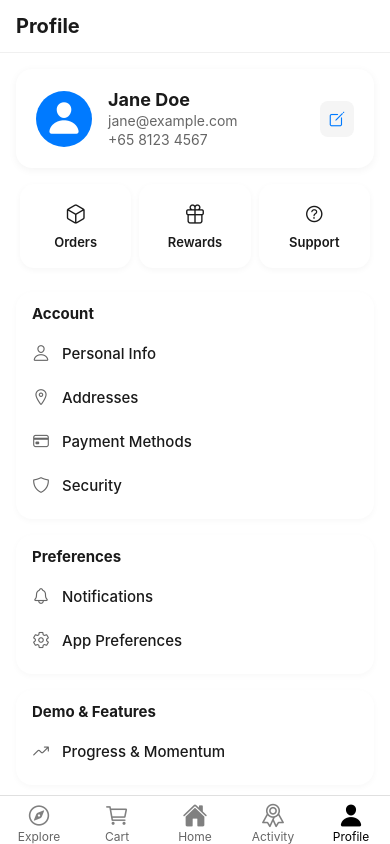
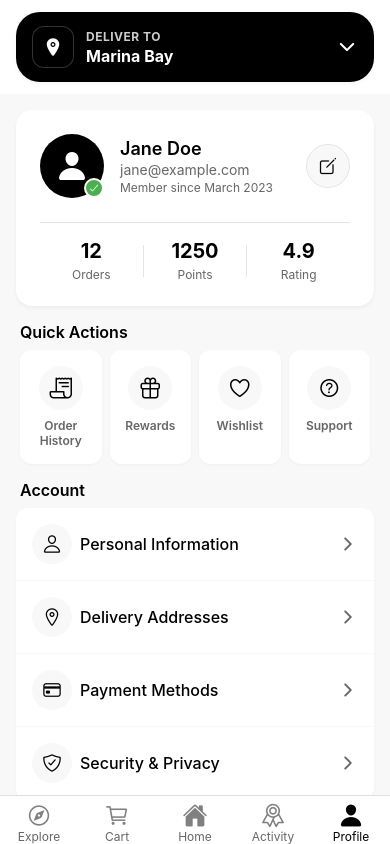
Before and after one commit to mikaelchan95/easiapp_1.0, a React Native app: screen /Profile in a window 390 px wide. Built offline with nearby package versions, Linux system fonts and the light colour scheme.

Commit message:
Refactor ProfileScreen with enhanced UI, improved navigation, and better user experience
Co-authored-by: mikaelchan95 <mikaelchan95@gmail.com>

```diff
--- a/app/components/Profile/ProfileScreen.tsx
+++ b/app/components/Profile/ProfileScreen.tsx
@@ -1,277 +1,570 @@
-import React from 'react';
-import { View, Text, StyleSheet, TouchableOpacity, ScrollView, SafeAreaView } from 'react-native';
+import React, { useContext } from 'react';
+import {
+  View,
+  Text,
+  StyleSheet,
+  TouchableOpacity,
+  ScrollView,
+  SafeAreaView,
+  Pressable,
+  Alert
+} from 'react-native';
 import { Ionicons } from '@expo/vector-icons';
 import { useNavigation } from '@react-navigation/native';
+import { useSafeAreaInsets } from 'react-native-safe-area-context';
+import { COLORS, SHADOWS, SPACING, TYPOGRAPHY } from '../../utils/theme';
+import { AppContext } from '../../context/AppContext';
+import MobileHeader from '../Layout/MobileHeader';
 
-// Mock user data
+// Mock user data with more details
 const user = {
   name: 'Jane Doe',
   email: 'jane@example.com',
   phone: '+65 8123 4567',
+  memberSince: 'March 2023',
+  totalOrders: 12,
+  rewardPoints: 1250,
+  preferredStore: 'Marina Bay'
 };
 
 export default function ProfileScreen() {
   const navigation = useNavigation();
+  const insets = useSafeAreaInsets();
+  const { state } = useContext(AppContext);
+
+  const handleLogout = () => {
+    Alert.alert(
+      'Sign Out',
+      'Are you sure you want to sign out?',
+      [
+        { text: 'Cancel', style: 'cancel' },
+        { text: 'Sign Out', style: 'destructive', onPress: () => console.log('Logged out') }
+      ]
+    );
+  };
+
+  const handleFeaturePress = (feature: string) => {
+    console.log(`Pressed: ${feature}`);
+    // Navigation logic would go here
+  };
 
   return (
-    <SafeAreaView style={styles.container}>
-      <View style={styles.headerContainer}>
-        <Text style={styles.headerTitle}>Profile</Text>
-      </View>
+    <View style={styles.container}>
+      {/* Status Bar Background */}
+      <View style={[styles.statusBarBackground, { height: insets.top }]} />
+
+      {/* Header */}
+      <MobileHeader
+        title="Profile"
+        showBackButton={false}
+        showSearch={false}
+        showCartButton={false}
+      />
+
       <ScrollView
+        style={styles.scrollContainer}
         contentContainerStyle={styles.scrollContent}
         showsVerticalScrollIndicator={false}
-        style={styles.scrollContainer}
       >
-        {/* User Info Card */}
-        <View style={styles.userCard}>
-          <View style={styles.avatar}><Ionicons name="person" size={36} color="#fff" /></View>
-          <View style={{ flex: 1 }}>
+        {/* User Profile Card */}
+        <View style={styles.profileCard}>
+          <View style={styles.profileHeader}>
+            <View style={styles.avatarContainer}>
+              <View style={styles.avatar}>
+                <Ionicons name="person" size={32} color="#FFFFFF" />
+              </View>
+              <View style={styles.verifiedBadge}>
+                <Ionicons name="checkmark" size={12} color="#FFFFFF" />
+              </View>
+            </View>
+
+            <View style={styles.userInfo}>
               <Text style={styles.userName}>{user.name}</Text>
               <Text style={styles.userEmail}>{user.email}</Text>
-            <Text style={styles.userPhone}>{user.phone}</Text>
+              <Text style={styles.memberSince}>Member since {user.memberSince}</Text>
             </View>
-          <TouchableOpacity style={styles.editButton}>
-            <Ionicons name="create-outline" size={18} color="#007AFF" />
+
+            <TouchableOpacity
+              style={styles.editButton}
+              onPress={() => handleFeaturePress('Edit Profile')}
+              activeOpacity={0.7}
+            >
+              <Ionicons name="create-outline" size={20} color="#000000" />
             </TouchableOpacity>
           </View>
 
-        {/* Quick Actions Grid */}
-        <View style={styles.quickGrid}>
-          <TouchableOpacity style={styles.quickItem}>
-            <Ionicons name="cube-outline" size={22} color="#1a1a1a" />
-            <Text style={styles.quickLabel}>Orders</Text>
+          {/* User Stats */}
+          <View style={styles.statsContainer}>
+            <View style={styles.statItem}>
+              <Text style={styles.statNumber}>{user.totalOrders}</Text>
+              <Text style={styles.statLabel}>Orders</Text>
+            </View>
+            <View style={styles.statDivider} />
+            <View style={styles.statItem}>
+              <Text style={styles.statNumber}>{user.rewardPoints}</Text>
+              <Text style={styles.statLabel}>Points</Text>
+            </View>
+            <View style={styles.statDivider} />
+            <View style={styles.statItem}>
+              <Text style={styles.statNumber}>4.9</Text>
+              <Text style={styles.statLabel}>Rating</Text>
+            </View>
+          </View>
+        </View>
+
+        {/* Quick Actions */}
+        <View style={styles.section}>
+          <Text style={styles.sectionTitle}>Quick Actions</Text>
+          <View style={styles.quickActionsGrid}>
+            <TouchableOpacity
+              style={styles.quickActionItem}
+              onPress={() => handleFeaturePress('Order History')}
+              activeOpacity={0.7}
+            >
+              <View style={styles.quickActionIcon}>
+                <Ionicons name="receipt-outline" size={24} color="#000000" />
+              </View>
+              <Text style={styles.quickActionLabel}>Order History</Text>
             </TouchableOpacity>
-          <TouchableOpacity style={styles.quickItem}>
-            <Ionicons name="gift-outline" size={22} color="#1a1a1a" />
-            <Text style={styles.quickLabel}>Rewards</Text>
+
+            <TouchableOpacity
+              style={styles.quickActionItem}
+              onPress={() => navigation.navigate('Main', { screen: 'Rewards' })}
+              activeOpacity={0.7}
+            >
+              <View style={styles.quickActionIcon}>
+                <Ionicons name="gift-outline" size={24} color="#000000" />
+              </View>
+              <Text style={styles.quickActionLabel}>Rewards</Text>
             </TouchableOpacity>
-          <TouchableOpacity style={styles.quickItem}>
-            <Ionicons name="help-circle-outline" size={22} color="#1a1a1a" />
-            <Text style={styles.quickLabel}>Support</Text>
+
+            <TouchableOpacity
+              style={styles.quickActionItem}
+              onPress={() => handleFeaturePress('Wishlist')}
+              activeOpacity={0.7}
+            >
+              <View style={styles.quickActionIcon}>
+                <Ionicons name="heart-outline" size={24} color="#000000" />
+              </View>
+              <Text style={styles.quickActionLabel}>Wishlist</Text>
+            </TouchableOpacity>
+
+            <TouchableOpacity
+              style={styles.quickActionItem}
+              onPress={() => handleFeaturePress('Support')}
+              activeOpacity={0.7}
+            >
+              <View style={styles.quickActionIcon}>
+                <Ionicons name="help-circle-outline" size={24} color="#000000" />
+              </View>
+              <Text style={styles.quickActionLabel}>Support</Text>
             </TouchableOpacity>
           </View>
+        </View>
 
-        {/* List Sections */}
+        {/* Account Settings */}
         <View style={styles.section}>
           <Text style={styles.sectionTitle}>Account</Text>
-          <TouchableOpacity style={styles.sectionItem}>
-            <Ionicons name="person-outline" size={18} color="#666" style={styles.sectionIcon} />
-            <Text style={styles.sectionLabel}>Personal Info</Text>
+          <View style={styles.menuContainer}>
+            <TouchableOpacity
+              style={styles.menuItem}
+              onPress={() => handleFeaturePress('Personal Information')}
+              activeOpacity={0.7}
+            >
+              <View style={styles.menuItemLeft}>
+                <View style={styles.menuIcon}>
+                  <Ionicons name="person-outline" size={20} color="#000000" />
+                </View>
+                <Text style={styles.menuLabel}>Personal Information</Text>
+              </View>
+              <Ionicons name="chevron-forward" size={20} color="#666666" />
             </TouchableOpacity>
-          <TouchableOpacity style={styles.sectionItem}>
-            <Ionicons name="location-outline" size={18} color="#666" style={styles.sectionIcon} />
-            <Text style={styles.sectionLabel}>Addresses</Text>
+
+            <TouchableOpacity
+              style={styles.menuItem}
+              onPress={() => handleFeaturePress('Delivery Addresses')}
+              activeOpacity={0.7}
+            >
+              <View style={styles.menuItemLeft}>
+                <View style={styles.menuIcon}>
+                  <Ionicons name="location-outline" size={20} color="#000000" />
+                </View>
+                <Text style={styles.menuLabel}>Delivery Addresses</Text>
+              </View>
+              <Ionicons name="chevron-forward" size={20} color="#666666" />
             </TouchableOpacity>
-          <TouchableOpacity style={styles.sectionItem}>
-            <Ionicons name="card-outline" size={18} color="#666" style={styles.sectionIcon} />
-            <Text style={styles.sectionLabel}>Payment Methods</Text>
+
+            <TouchableOpacity
+              style={styles.menuItem}
+              onPress={() => handleFeaturePress('Payment Methods')}
+              activeOpacity={0.7}
+            >
+              <View style={styles.menuItemLeft}>
+                <View style={styles.menuIcon}>
+                  <Ionicons name="card-outline" size={20} color="#000000" />
+                </View>
+                <Text style={styles.menuLabel}>Payment Methods</Text>
+              </View>
+              <Ionicons name="chevron-forward" size={20} color="#666666" />
             </TouchableOpacity>
-          <TouchableOpacity style={styles.sectionItem}>
-            <Ionicons name="shield-outline" size={18} color="#666" style={styles.sectionIcon} />
-            <Text style={styles.sectionLabel}>Security</Text>
+
+            <TouchableOpacity
+              style={styles.menuItem}
+              onPress={() => handleFeaturePress('Security & Privacy')}
+              activeOpacity={0.7}
+            >
+              <View style={styles.menuItemLeft}>
+                <View style={styles.menuIcon}>
+                  <Ionicons name="shield-checkmark-outline" size={20} color="#000000" />
+                </View>
+                <Text style={styles.menuLabel}>Security & Privacy</Text>
+              </View>
+              <Ionicons name="chevron-forward" size={20} color="#666666" />
             </TouchableOpacity>
           </View>
+        </View>
 
+        {/* App Settings */}
         <View style={styles.section}>
           <Text style={styles.sectionTitle}>Preferences</Text>
-          <TouchableOpacity style={styles.sectionItem}>
-            <Ionicons name="notifications-outline" size={18} color="#666" style={styles.sectionIcon} />
-            <Text style={styles.sectionLabel}>Notifications</Text>
+          <View style={styles.menuContainer}>
+            <TouchableOpacity
+              style={styles.menuItem}
+              onPress={() => handleFeaturePress('Notifications')}
+              activeOpacity={0.7}
+            >
+              <View style={styles.menuItemLeft}>
+                <View style={styles.menuIcon}>
+                  <Ionicons name="notifications-outline" size={20} color="#000000" />
+                </View>
+                <Text style={styles.menuLabel}>Notifications</Text>
+              </View>
+              <Ionicons name="chevron-forward" size={20} color="#666666" />
             </TouchableOpacity>
-          <TouchableOpacity style={styles.sectionItem}>
-            <Ionicons name="settings-outline" size={18} color="#666" style={styles.sectionIcon} />
-            <Text style={styles.sectionLabel}>App Preferences</Text>
+
+            <TouchableOpacity
+              style={styles.menuItem}
+              onPress={() => handleFeaturePress('App Settings')}
+              activeOpacity={0.7}
+            >
+              <View style={styles.menuItemLeft}>
+                <View style={styles.menuIcon}>
+                  <Ionicons name="settings-outline" size={20} color="#000000" />
+                </View>
+                <Text style={styles.menuLabel}>App Settings</Text>
+              </View>
+              <Ionicons name="chevron-forward" size={20} color="#666666" />
+            </TouchableOpacity>
+
+            <TouchableOpacity
+              style={styles.menuItem}
+              onPress={() => navigation.navigate('MomentumShowcase')}
+              activeOpacity={0.7}
+            >
+              <View style={styles.menuItemLeft}>
+                <View style={styles.menuIcon}>
+                  <Ionicons name="trending-up" size={20} color="#000000" />
+                </View>
+                <Text style={styles.menuLabel}>Progress & Momentum</Text>
+              </View>
+              <Ionicons name="chevron-forward" size={20} color="#666666" />
             </TouchableOpacity>
           </View>
+        </View>
 
+        {/* Support & Legal */}
         <View style={styles.section}>
-          <Text style={styles.sectionTitle}>Demo & Features</Text>
+          <Text style={styles.sectionTitle}>Support</Text>
+          <View style={styles.menuContainer}>
             <TouchableOpacity
-            style={styles.sectionItem}
-            onPress={() => navigation.navigate('MomentumShowcase')}
+              style={styles.menuItem}
+              onPress={() => handleFeaturePress('Help Center')}
+              activeOpacity={0.7}
             >
-            <Ionicons name="trending-up" size={18} color="#666" style={styles.sectionIcon} />
-            <Text style={styles.sectionLabel}>Progress & Momentum</Text>
+              <View style={styles.menuItemLeft}>
+                <View style={styles.menuIcon}>
+                  <Ionicons name="help-circle-outline" size={20} color="#000000" />
+                </View>
+                <Text style={styles.menuLabel}>Help Center</Text>
+              </View>
+              <Ionicons name="chevron-forward" size={20} color="#666666" />
+            </TouchableOpacity>
+
+            <TouchableOpacity
+              style={styles.menuItem}
+              onPress={() => handleFeaturePress('Contact Support')}
+              activeOpacity={0.7}
+            >
+              <View style={styles.menuItemLeft}>
+                <View style={styles.menuIcon}>
+                  <Ionicons name="chatbubble-outline" size={20} color="#000000" />
+                </View>
+                <Text style={styles.menuLabel}>Contact Support</Text>
+              </View>
+              <Ionicons name="chevron-forward" size={20} color="#666666" />
+            </TouchableOpacity>
+
+            <TouchableOpacity
+              style={styles.menuItem}
+              onPress={() => handleFeaturePress('Terms & Privacy')}
+              activeOpacity={0.7}
+            >
+              <View style={styles.menuItemLeft}>
+                <View style={styles.menuIcon}>
+                  <Ionicons name="document-text-outline" size={20} color="#000000" />
+                </View>
+                <Text style={styles.menuLabel}>Terms & Privacy</Text>
+              </View>
+              <Ionicons name="chevron-forward" size={20} color="#666666" />
             </TouchableOpacity>
           </View>
-
-        <View style={styles.section}>
-          <Text style={styles.sectionTitle}>Support</Text>
-          <TouchableOpacity style={styles.sectionItem}>
-            <Ionicons name="help-circle-outline" size={18} color="#666" style={styles.sectionIcon} />
-            <Text style={styles.sectionLabel}>Help Center</Text>
-          </TouchableOpacity>
-          <TouchableOpacity style={styles.sectionItem}>
-            <Ionicons name="mail-outline" size={18} color="#666" style={styles.sectionIcon} />
-            <Text style={styles.sectionLabel}>Contact Support</Text>
-          </TouchableOpacity>
         </View>
 
-        {/* Logout Button */}
-        <TouchableOpacity style={styles.logoutButton}>
-          <Ionicons name="log-out-outline" size={18} color="#D32F2F" style={styles.sectionIcon} />
-          <Text style={styles.logoutText}>Logout</Text>
+        {/* Sign Out Button */}
+        <TouchableOpacity
+          style={styles.signOutButton}
+          onPress={handleLogout}
+          activeOpacity={0.7}
+        >
+          <Ionicons name="log-out-outline" size={20} color="#FFFFFF" />
+          <Text style={styles.signOutText}>Sign Out</Text>
         </TouchableOpacity>
 
         {/* App Version */}
-        <Text style={styles.version}>EASI by Epico v1.0.0</Text>
+        <View style={styles.versionContainer}>
+          <Text style={styles.versionText}>EASI by Epico</Text>
+          <Text style={styles.versionNumber}>Version 1.0.0</Text>
+        </View>
+
+        {/* Bottom Padding */}
+        <View style={styles.bottomPadding} />
       </ScrollView>
-    </SafeAreaView>
+    </View>
   );
 }
 
 const styles = StyleSheet.create({
   container: {
     flex: 1,
+    backgroundColor: '#F8F8F8', // Frame background (98% lightness)
+  },
+  statusBarBackground: {
     backgroundColor: '#FFFFFF',
-  },
-  headerContainer: {
-    paddingHorizontal: 16,
-    paddingVertical: 14,
-    backgroundColor: '#FFFFFF',
-    borderBottomWidth: 1,
-    borderBottomColor: '#f0f0f0',
-  },
-  headerTitle: {
-    fontSize: 20,
-    fontWeight: '700',
-    color: '#1a1a1a',
+    position: 'absolute',
+    top: 0,
+    left: 0,
+    right: 0,
+    zIndex: 999,
   },
   scrollContainer: {
-    backgroundColor: '#FFFFFF',
+    flex: 1,
   },
   scrollContent: {
-    padding: 16,
-    paddingBottom: 100,
-    backgroundColor: '#FFFFFF',
+    paddingHorizontal: SPACING.md,
+    paddingTop: SPACING.md,
   },
-  userCard: {
+
+  // Profile Card
+  profileCard: {
+    backgroundColor: '#FFFFFF', // Canvas white
+    borderRadius: 16,
+    padding: SPACING.lg,
+    marginBottom: SPACING.md,
+    ...SHADOWS.medium,
+  },
+  profileHeader: {
     flexDirection: 'row',
     alignItems: 'center',
-    backgroundColor: '#fff',
-    borderRadius: 16,
-    padding: 20,
-    marginBottom: 16,
-    shadowColor: '#000',
-    shadowOffset: { width: 0, height: 2 },
-    shadowOpacity: 0.05,
-    shadowRadius: 8,
-    elevation: 2,
+    marginBottom: SPACING.lg,
+  },
+  avatarContainer: {
+    position: 'relative',
+    marginRight: SPACING.md,
   },
   avatar: {
-    width: 56,
-    height: 56,
-    borderRadius: 28,
-    backgroundColor: '#007AFF',
+    width: 64,
+    height: 64,
+    borderRadius: 32,
+    backgroundColor: '#000000', // Black background
     justifyContent: 'center',
     alignItems: 'center',
-    marginRight: 16,
+  },
+  verifiedBadge: {
+    position: 'absolute',
+    bottom: 0,
+    right: 0,
+    width: 20,
+    height: 20,
+    borderRadius: 10,
+    backgroundColor: '#4CAF50',
+    justifyContent: 'center',
+    alignItems: 'center',
+    borderWidth: 2,
+    borderColor: '#FFFFFF',
+  },
+  userInfo: {
+    flex: 1,
   },
   userName: {
-    fontSize: 18,
-    fontWeight: '700',
-    color: '#1a1a1a',
+    ...TYPOGRAPHY.h3,
+    marginBottom: 2,
   },
   userEmail: {
-    fontSize: 14,
-    color: '#666',
-    marginTop: 2,
+    ...TYPOGRAPHY.caption,
+    marginBottom: 2,
   },
-  userPhone: {
-    fontSize: 14,
-    color: '#666',
-    marginTop: 2,
+  memberSince: {
+    ...TYPOGRAPHY.small,
   },
   editButton: {
-    padding: 8,
-    borderRadius: 8,
-    backgroundColor: '#f5f5f5',
-    marginLeft: 8,
+    width: 44,
+    height: 44,
+    borderRadius: 22,
+    backgroundColor: '#F8F8F8',
+    justifyContent: 'center',
+    alignItems: 'center',
+    borderWidth: 1,
+    borderColor: '#E5E5E5', // Border color (90% lightness)
   },
-  quickGrid: {
+
+  // Stats
+  statsContainer: {
+    flexDirection: 'row',
+    justifyContent: 'space-around',
+    alignItems: 'center',
+    paddingTop: SPACING.md,
+    borderTopWidth: 1,
+    borderTopColor: '#E5E5E5',
+  },
+  statItem: {
+    alignItems: 'center',
+    flex: 1,
+  },
+  statNumber: {
+    ...TYPOGRAPHY.h2,
+    marginBottom: 4,
+  },
+  statLabel: {
+    ...TYPOGRAPHY.small,
+  },
+  statDivider: {
+    width: 1,
+    height: 32,
+    backgroundColor: '#E5E5E5',
+  },
+
+  // Sections
+  section: {
+    marginBottom: SPACING.md,
+  },
+  sectionTitle: {
+    ...TYPOGRAPHY.h4,
+    marginBottom: SPACING.sm,
+    paddingHorizontal: 4,
+  },
+
+  // Quick Actions
+  quickActionsGrid: {
     flexDirection: 'row',
     justifyContent: 'space-between',
-    marginBottom: 24,
   },
-  quickItem: {
+  quickActionItem: {
+    backgroundColor: '#FFFFFF',
+    borderRadius: 12,
+    padding: SPACING.md,
+    alignItems: 'center',
     flex: 1,
+    marginHorizontal: 4,
+    ...SHADOWS.light,
+    minHeight: 88, // Ensure proper touch target
+  },
+  quickActionIcon: {
+    width: 44,
+    height: 44,
+    borderRadius: 22,
+    backgroundColor: '#F8F8F8',
+    justifyContent: 'center',
     alignItems: 'center',
-    backgroundColor: '#fff',
-    borderRadius: 14,
-    paddingVertical: 18,
-    marginHorizontal: 4,
-    shadowColor: '#000',
-    shadowOffset: { width: 0, height: 2 },
-    shadowOpacity: 0.04,
-    shadowRadius: 6,
-    elevation: 1,
+    marginBottom: SPACING.sm,
   },
-  quickLabel: {
-    fontSize: 13,
-    color: '#1a1a1a',
+  quickActionLabel: {
+    ...TYPOGRAPHY.small,
+    textAlign: 'center',
     fontWeight: '600',
-    marginTop: 8,
   },
-  section: {
-    backgroundColor: '#fff',
-    borderRadius: 16,
-    padding: 12,
-    marginBottom: 16,
-    shadowColor: '#000',
-    shadowOffset: { width: 0, height: 2 },
-    shadowOpacity: 0.03,
-    shadowRadius: 6,
-    elevation: 1,
+
+  // Menu
+  menuContainer: {
+    backgroundColor: '#FFFFFF',
+    borderRadius: 12,
+    overflow: 'hidden',
+    ...SHADOWS.light,
   },
-  sectionTitle: {
-    fontSize: 15,
-    fontWeight: '700',
-    color: '#1a1a1a',
-    marginBottom: 8,
-    marginLeft: 4,
-  },
-  sectionItem: {
+  menuItem: {
     flexDirection: 'row',
     alignItems: 'center',
-    paddingVertical: 12,
-    paddingHorizontal: 4,
-    borderRadius: 8,
+    justifyContent: 'space-between',
+    paddingHorizontal: SPACING.md,
+    paddingVertical: SPACING.md,
+    minHeight: 56, // Proper touch target
+    borderBottomWidth: 1,
+    borderBottomColor: '#F8F8F8',
   },
-  sectionIcon: {
-    marginRight: 12,
+  menuItemLeft: {
+    flexDirection: 'row',
+    alignItems: 'center',
+    flex: 1,
   },
-  sectionLabel: {
-    fontSize: 15,
-    color: '#1a1a1a',
+  menuIcon: {
+    width: 40,
+    height: 40,
+    borderRadius: 20,
+    backgroundColor: '#F8F8F8',
+    justifyContent: 'center',
+    alignItems: 'center',
+    marginRight: SPACING.sm,
+  },
+  menuLabel: {
+    ...TYPOGRAPHY.body,
     fontWeight: '500',
   },
-  logoutButton: {
+
+  // Sign Out Button
+  signOutButton: {
+    backgroundColor: '#000000', // Black button
+    borderRadius: 12,
+    paddingVertical: SPACING.md,
+    paddingHorizontal: SPACING.lg,
     flexDirection: 'row',
     alignItems: 'center',
     justifyContent: 'center',
-    backgroundColor: '#fff',
-    borderRadius: 14,
-    paddingVertical: 16,
-    marginTop: 12,
-    marginBottom: 8,
-    shadowColor: '#000',
-    shadowOffset: { width: 0, height: 2 },
-    shadowOpacity: 0.04,
-    shadowRadius: 6,
-    elevation: 1,
+    marginVertical: SPACING.lg,
+    ...SHADOWS.medium,
+    minHeight: 48, // Proper touch target
   },
-  logoutText: {
-    color: '#D32F2F',
+  signOutText: {
+    color: '#FFFFFF', // White text on black button
     fontSize: 16,
-    fontWeight: '700',
-    marginLeft: 8,
+    fontWeight: '600',
+    marginLeft: SPACING.sm,
   },
-  version: {
-    textAlign: 'center',
-    color: '#999',
-    fontSize: 13,
-    marginTop: 16,
-    marginBottom: 32,
+
+  // Version
+  versionContainer: {
+    alignItems: 'center',
+    paddingVertical: SPACING.lg,
+  },
+  versionText: {
+    ...TYPOGRAPHY.small,
+    fontWeight: '600',
+    marginBottom: 2,
+  },
+  versionNumber: {
+    ...TYPOGRAPHY.small,
+  },
+
+  // Bottom Padding
+  bottomPadding: {
+    height: 100,
   },
 });
```
Lines whose indentation alone changed are shown as unchanged.
